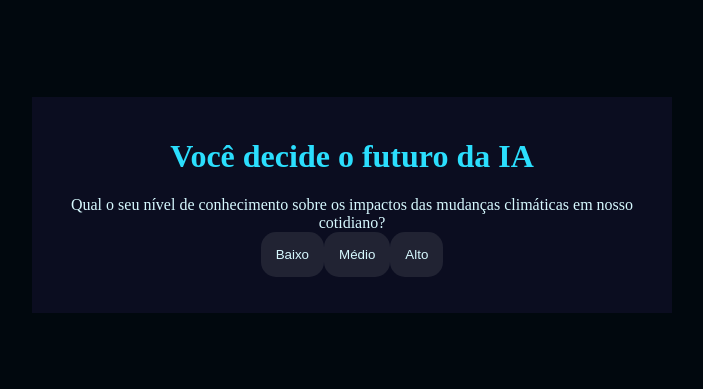
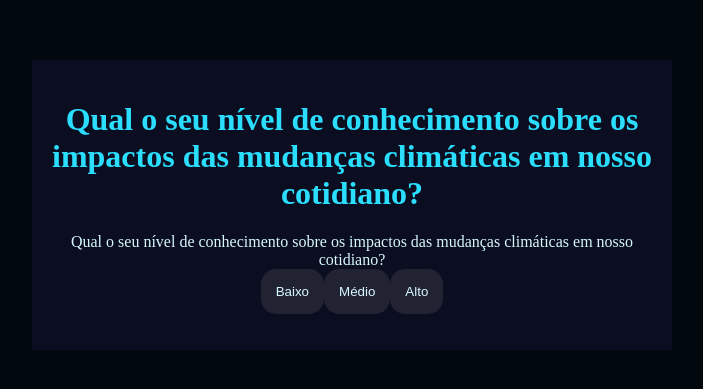
Before and after one commit to Vanderleia-Skroch/Miss-o_refletindo-sobre-intelig-ncia-artificial, a plain HTML site: page index.html in a window 1280 px wide. Shown: the part 203-592 px from the top of the page, without its empty margins (288-991 px from the left). Drawn offline with Linux system fonts and the light colour scheme.

Commit message:
alterações

```diff
--- a/index.html
+++ b/index.html
@@ -4,11 +4,11 @@
     <meta charset="UTF-8">
     <meta name="viewport" content="width=device-width, initial-scale=1.0">
     <link rel="stylesheet" href="style.css">
-    <title>Você decide o futuro da IA</title>
+    <title>Qual o seu nível de conhecimento sobre os  impactos das mudanças climáticas em nosso cotidiano?</title>
 </head>
 <body>
     <div class="caixa-principal">
-        <h1>Você decide o futuro da IA</h1>
+        <h1>Qual o seu nível de conhecimento sobre os  impactos das mudanças climáticas em nosso cotidiano?</h1>
         <div class="caixa-perguntas"></div>
         <div class="caixa-alternativas"></div>
         <div class="caixa-resultado">
```
